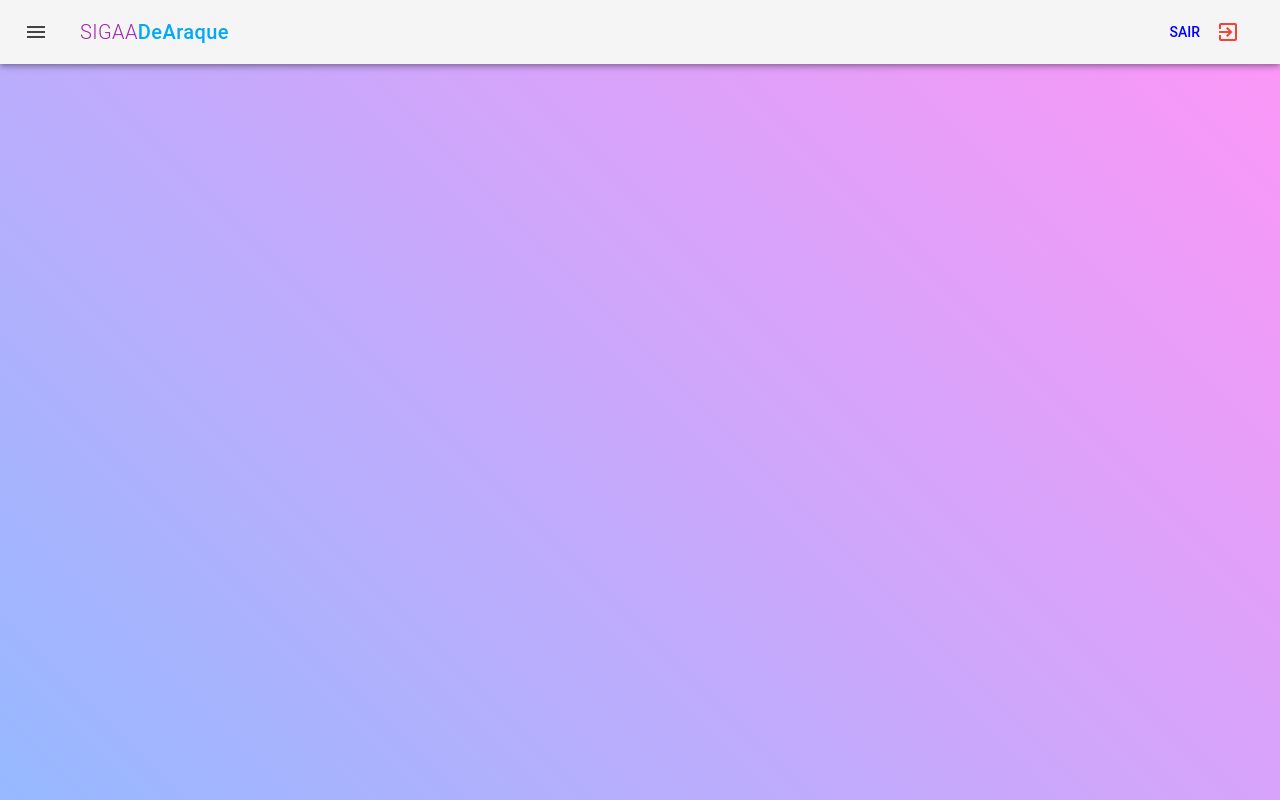
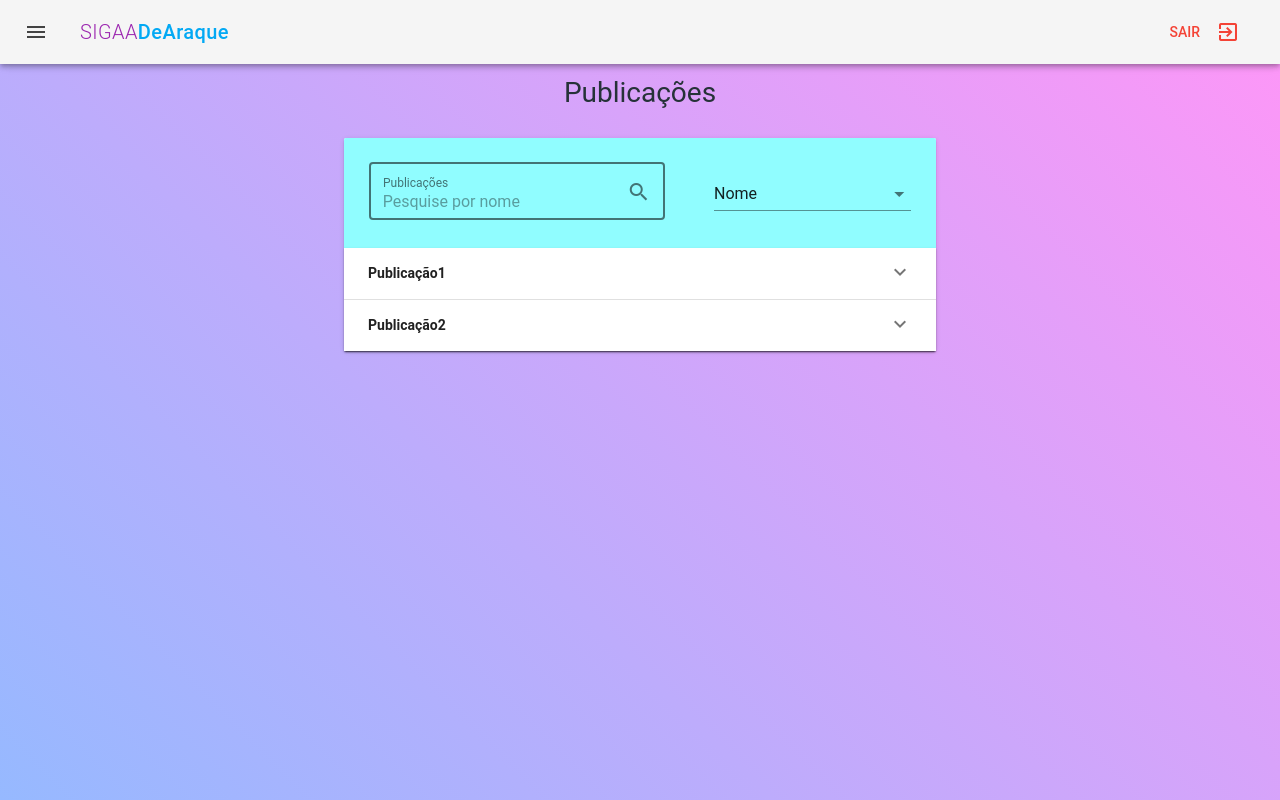
Before and after one commit to PhilipOfMacedon/SIGAA-De-Araque, a Vue app in the folder Frontend/: page /publications in a window 1280 px wide. Built offline with nearby package versions, Linux system fonts and the light colour scheme; a small style sheet from the web is missing.

Commit message:
Implemented publications view, close #46

```diff
--- a/Frontend/src/components/LvLogin.vue
+++ b/Frontend/src/components/LvLogin.vue
@@ -1,5 +1,5 @@
 <template>
-	<div>
+	<div class="login">
 		<v-layout row>
 			<v-flex text-xs-center xs12 md12>
 				<v-toolbar-title>
@@ -82,7 +82,7 @@ export default{
 .borda {
 	border: 1px solid red;
 }
-span {
+span .login {
 	color: blue;
 }
 </style>
--- a/Frontend/src/components/Navbar.vue
+++ b/Frontend/src/components/Navbar.vue
@@ -77,7 +77,7 @@ export default {
         { icon: "assignment_ind", text: "Pesquisadores", route: "/" },
         { icon: "fa-tasks", text: "Disciplinas", route: "/" },
         { icon: "people", text: "Grupo de pesquisa", route: "/" },
-        { icon: "fa-copy", text: "Publicações", route: "/" }
+        { icon: "fa-copy", text: "Publicações", route: "/publications" }
       ],
       userConfigs: [
         { icon: "fa-edit", text: "Editar pefil", route: "/profile/edit" },
--- a/Frontend/src/router.js
+++ b/Frontend/src/router.js
@@ -2,6 +2,7 @@ import Vue from 'vue';
 import Router from 'vue-router';
 import Home from './views/Home.vue';
 import Projects from './views/Projects';
+import Publications from './views/Publications';
 import ProfileEdit from './views/ProfileEdit';
 import Login from './views/Login'
 
@@ -27,6 +28,11 @@ export default new Router({
       component: Projects,
     },
     {
+      path: '/publications',
+      name: 'publications',
+      component: Publications,
+    },
+    {
       path: '/profile/edit',
       name: 'profileEdit',
       component: ProfileEdit,
--- a/Frontend/src/views/Projects.vue
+++ b/Frontend/src/views/Projects.vue
@@ -32,7 +32,7 @@
             </v-layout>
             <v-layout wrap justify-center class="grey lighten-1">
               <v-expansion-panel>
-                <v-expansion-panel-content v-for="project in filteredBlogs" :key="project.name">
+                <v-expansion-panel-content v-for="project in filteredProjects" :key="project.name">
                   <template v-slot:header>
                     <div class="font-weight-bold">{{project.name}}</div>
                   </template>
@@ -46,7 +46,7 @@
                         <v-chip color="orange" text-color="white">Categoria</v-chip>
                         <div>{{project.category}}</div>
                       </div>
-                      <v-chip color="grey darken-1 white--text">Alunos</v-chip>
+                      <v-chip color="grey darken-1" text-color="white">Alunos</v-chip>
                       <div v-for="aluno in project.alunos" :key="aluno">{{aluno}}</div>
                     </v-card-text>
                     <v-flex sm12 class="text-md-center">
@@ -96,7 +96,7 @@ export default {
     };
   },
   computed: {
-    filteredBlogs: function() {
+    filteredProjects: function() {
       return this.projects.filter(project => {
         let projectName = project.name.toUpperCase();
         return projectName.match(this.search.toUpperCase());
--- /dev/null
+++ b/Frontend/src/views/Publications.vue
@@ -0,0 +1,122 @@
+<template>
+  <div class="publications">
+    <h1 class="font-weight-regular blue-grey--text text--darken-4 text-md-center">Publicações</h1>
+    <v-container fluid>
+      <v-layout justify-center>
+        <v-flex sm6>
+          <v-card>
+            <v-layout row wrap justify-space-around class="grey lighten-3 secondary pt-4">
+              <v-flex xs12 sm6>
+                <v-text-field
+                  label="Publicações"
+                  :placeholder="'Pesquise por ' + search.optionSelected.option.toLowerCase()"
+                  append-icon="search"
+                  outline
+                  v-model="search.elem"
+                ></v-text-field>
+              </v-flex>
+              <v-flex xm6 md4>
+                <v-select
+                  v-model="search.optionSelected"
+                  :items="search.options"
+                  item-text="option"
+                  item-value="filter"
+                  label="Selecione uma categoria"
+                  persistent-hint
+                  return-object
+                  single-line
+                ></v-select>
+              </v-flex>
+            </v-layout>
+            <v-layout wrap justify-center class="grey lighten-1">
+              <v-expansion-panel>
+                <v-expansion-panel-content
+                  v-for="publication in filteredPublications"
+                  :key="publication.name"
+                >
+                  <template v-slot:header>
+                    <div class="font-weight-bold">{{publication.name}}</div>
+                  </template>
+                  <v-card>
+                    <v-card-text class="font-weight-regular px-2 text-md-center">
+                      <div>
+                        <v-chip color="primary" text-color="white">Autor</v-chip>
+                        <div>{{publication.author}}</div>
+                      </div>
+                      <div>
+                        <v-chip
+                          color="amber"
+                          class="darken-3"
+                          text-color="white"
+                        >Área de conhecimento</v-chip>
+                        <div>{{publication.area}}</div>
+                      </div>
+                      <div>
+                        <v-chip color="green" class="darken-4" text-color="white">Data de publicação</v-chip>
+                        <div>{{publication.release_date}}</div>
+                      </div>
+                    </v-card-text>
+                    <v-flex sm12 class="text-md-center">
+                      <v-btn color="error">Excluir publicação</v-btn>
+                    </v-flex>
+                  </v-card>
+                </v-expansion-panel-content>
+              </v-expansion-panel>
+            </v-layout>
+          </v-card>
+        </v-flex>
+      </v-layout>
+    </v-container>
+  </div>
+</template>
+
+<script>
+export default {
+  data() {
+    return {
+      search: {
+        elem: "",
+        options: [
+          { option: "Nome", filter: "name" },
+          { option: "Área de conhecimento", filter: "area" },
+          { option: "Autor", filter: "author" },
+          { option: "Data", filter: "date" }
+        ],
+        optionSelected: { option: "nome", filter: "name" }
+      },
+      publications: [
+        {
+          name: "Publicação1",
+          area: "Banco de dados",
+          author: "Professor1",
+          release_date: "01/01/2019"
+        },
+        {
+          name: "Publicação2",
+          area: "Arquitetura de computadores",
+          author: "Professor2",
+          release_date: "03/05/2019"
+        }
+      ]
+    };
+  },
+  computed: {
+    filteredPublications: function() {
+      return this.publications.filter(publication => {
+        let projectValue = "";
+
+        if (this.search.optionSelected.filter === "area") projectValue = publication.area;
+        else if(this.search.optionSelected.filter === "author") projectValue = publication.author;
+        else if(this.search.optionSelected.filter === "date") projectValue = publication.release_date;
+        else projectValue = publication.name;
+
+        projectValue = projectValue.toLowerCase().trim();
+        return projectValue.match(this.search.elem.toLowerCase().trim());
+      });
+    }
+  }
+};
+</script>
+
+<style>
+</style>
--- /dev/null
+++ b/Frontend/vue.config.js
@@ -0,0 +1,5 @@
+module.exports = {
+    configureWebpack: {
+        devtool: 'source-map'
+    }
+};
```
